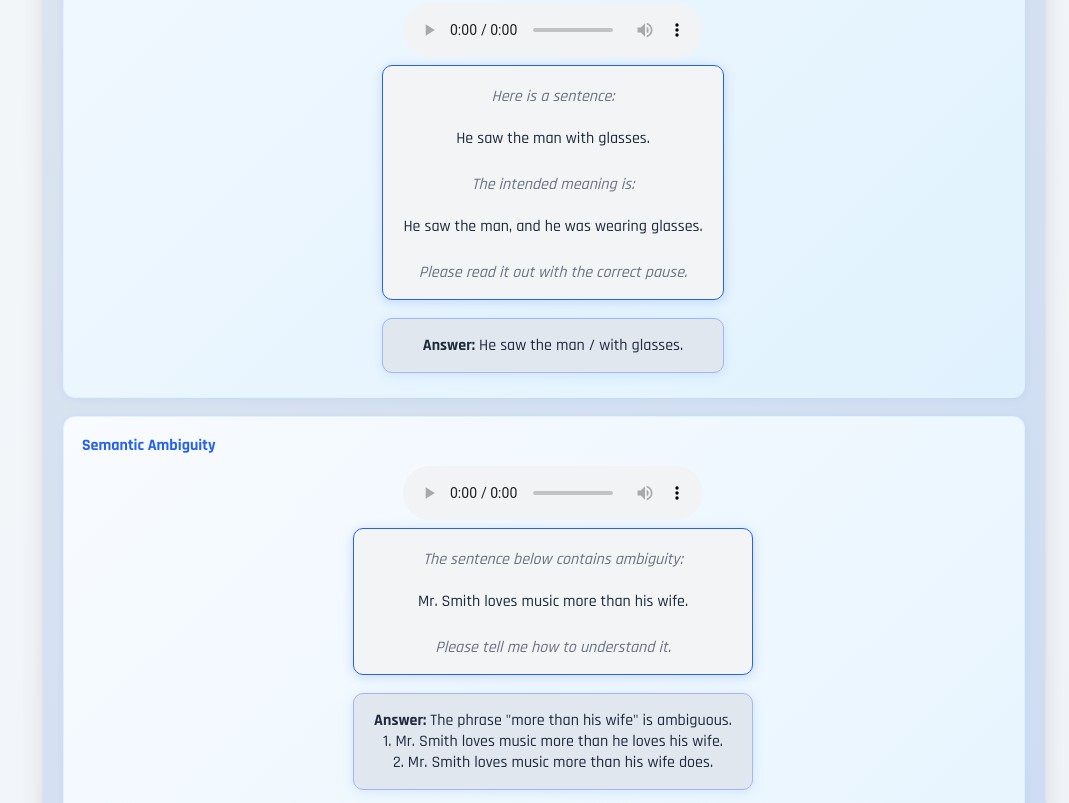
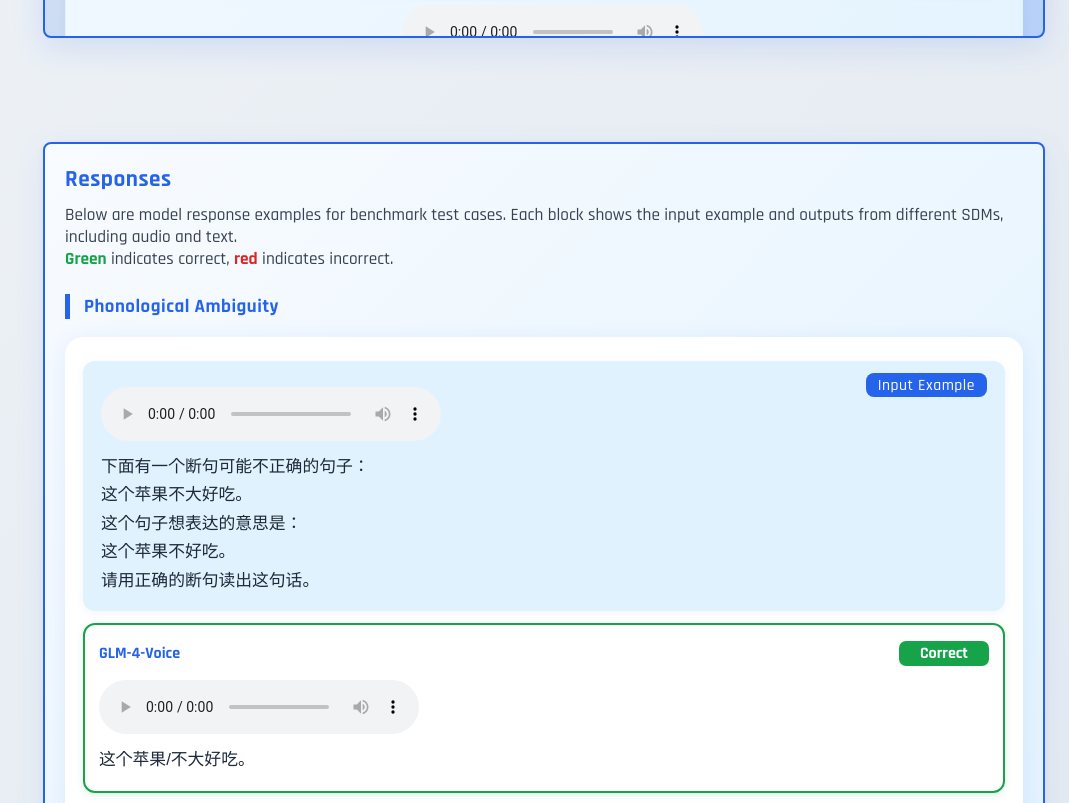
Before and after one commit to step-out/C3-web, a plain HTML site: page index.html in a window 1280 px wide. Shown: the part 2648-3451 px from the top of the page, without its empty margins (211-1280 px from the left). Drawn offline with Linux system fonts and the light colour scheme.

Commit message:
merge examples & responses to a frame

```diff
--- a/index.html
+++ b/index.html
@@ -947,7 +947,7 @@
     </div>
     <!-- 类别例子模块 -->
     <div class="container" id="examples">
-      <div class="card" style="margin-top:32px;">
+      <div class="card" style="margin-top:32px; max-height: 800px; overflow-y: auto; border: 2px solid #2563eb; box-shadow: 0 8px 32px rgba(37,99,235,0.15);">
         <div class="card-title">Examples
         </div>
         <div class="ex-tab-bar" style="margin-bottom:16px; display:flex;">
@@ -1151,7 +1151,7 @@
     </div>
     <!-- Responses -->
     <div class="container" id="model-response-examples">
-      <div class="card" style="margin-top:32px; background:linear-gradient(135deg,#f8fbff 0%,#e0f2fe 100%); box-shadow:0 8px 32px rgba(37,99,235,0.08),0 2px 8px rgba(37,99,235,0.06); border:1.5px solid #e0f2fe;">
+      <div class="card" style="margin-top:32px; background:linear-gradient(135deg,#f8fbff 0%,#e0f2fe 100%); box-shadow:0 8px 32px rgba(37,99,235,0.08),0 2px 8px rgba(37,99,235,0.06); border:2px solid #2563eb; max-height: 900px; overflow-y: auto;">
         <div class="card-title" style="font-size:1.45em; margin-bottom:10px; color:#2563eb; letter-spacing:0.5px;">Responses</div>
         <div class="card-label" style="font-size:1.08em; margin-bottom:24px; color:#374151;">Below are model response examples for benchmark test cases. Each block shows the input example and outputs from different SDMs, including audio and text. <br> <span style='color:#16a34a;font-weight:600;'>Green</span> indicates correct, <span style='color:#dc2626;font-weight:600;'>red</span> indicates incorrect.</div>
 
```
